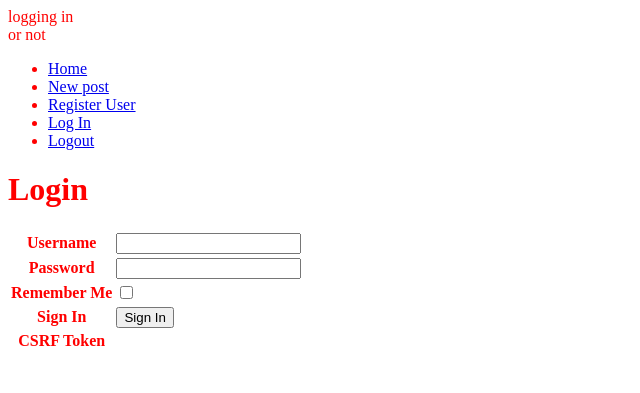
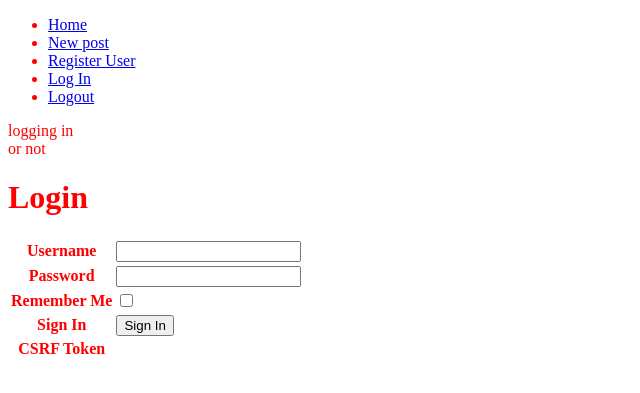
Before and after one commit to secondsuitor/nigel, a Flask app: page /login in a window 1280 px wide. Shown: the top 393 px of the page, without its empty margins (0-640 px from the left). Run offline with Flask 3, Linux system fonts and the light colour scheme.

Commit message:
more layout cleanup

```diff
--- a/app/templates/_base.html
+++ b/app/templates/_base.html
@@ -5,13 +5,22 @@
     <title>Nigel - {{ title }}</title>
   </head>
   <body>
+    <div class="flex-container">
+        <div class="menu">
+            {% include 'menu.html' %}
+        </div>
+        <div class="content">
             {% with messages = get_flashed_messages() %}
             {% if messages %}
             {% for message in messages %}
-        <div class=" alert alert-info" role="alert">{{ message }}</div>
+            <div class=" alert alert-info" role="alert">
+                {{ message }}
+            </div>
             {% endfor %}
             {% endif %}
             {% endwith %}
-    {% include 'menu.html' %}
             {% block content %}{% endblock %}
-</body></html>
+        </div>
+    </div>
+</body>
+</html>
--- a/app/templates/home.html
+++ b/app/templates/home.html
@@ -1,12 +1,12 @@
 {% extends "_base.html" %}
 {% block content %}
-<h1>Welcome to my Flask app!</h1>
-    <p>This is the index page.</p>
+<div><h1>Welcome to my Flask app!</h1>
+    <p>This is the index page.</p></div>
     {% for post in posts %}
     <div>
       <a href="{{ url_for('post', post_id=post.post_id) }}">
       <h1>{{ post.title }}</h1></a>
-      <p>{{ post.content|safe }}</p>
+      <div>{{ post.content|safe }}</div>
     </div>
     {% endfor %}
   {% endblock %}
```
Lines whose indentation alone changed are shown as unchanged.
